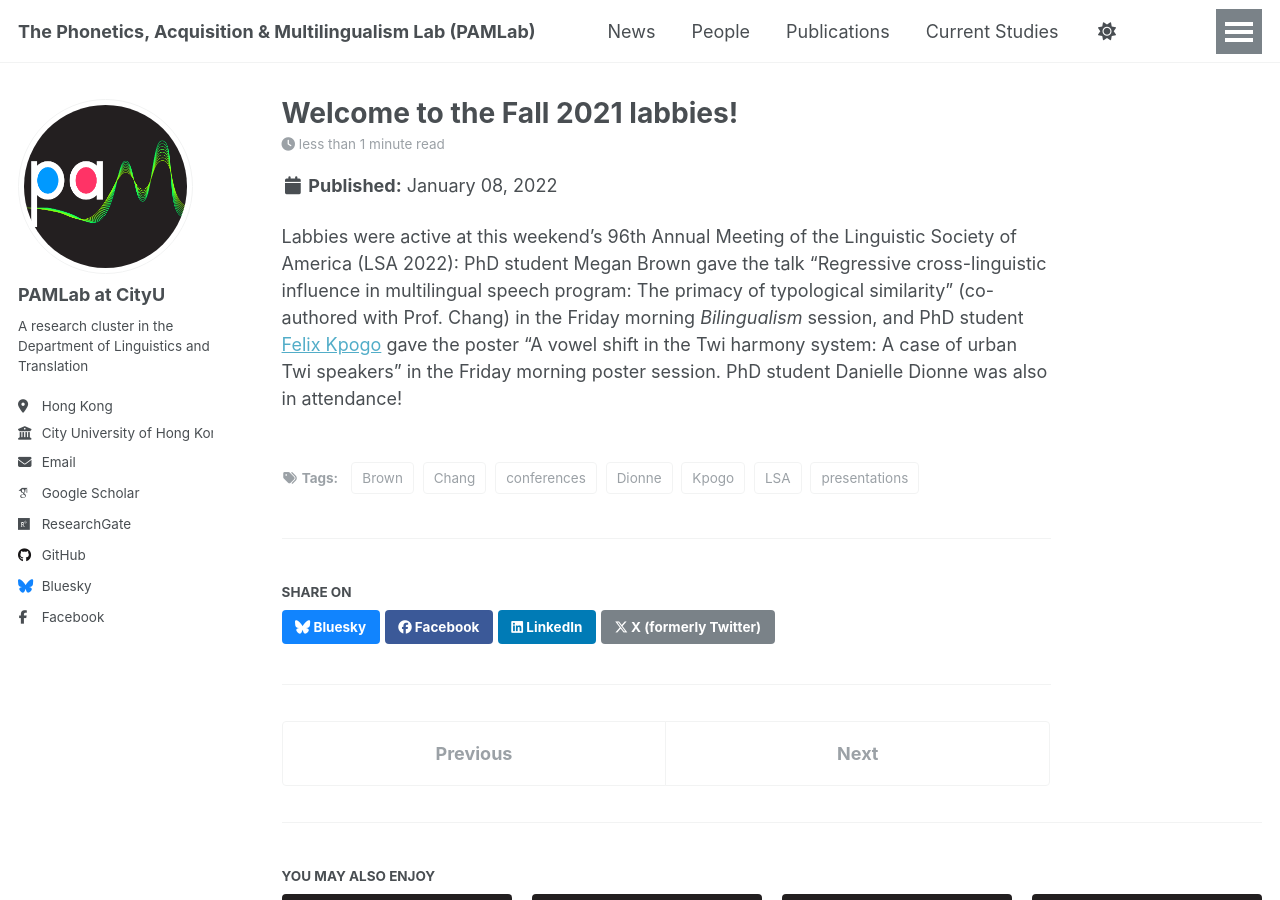
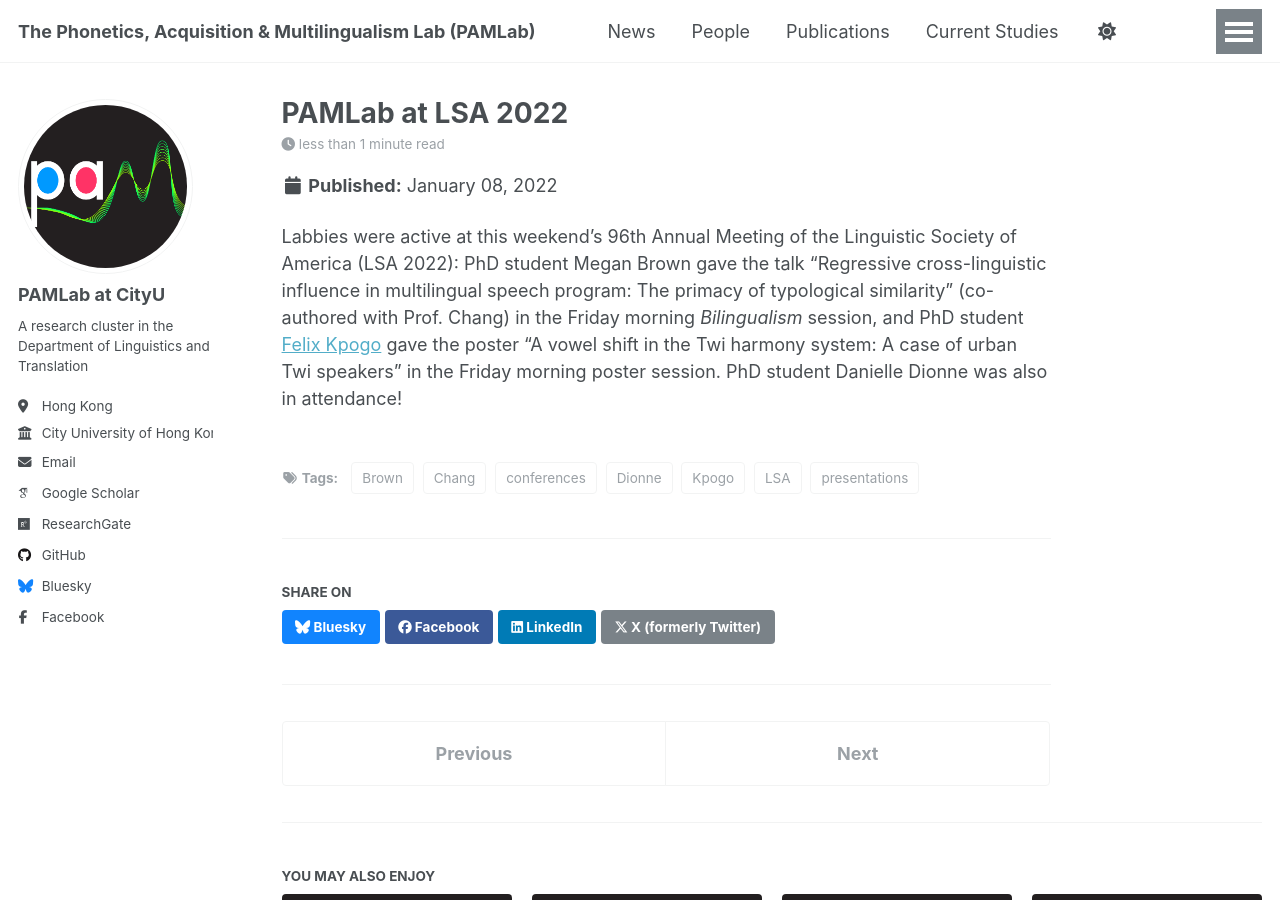
Before and after one commit to thepamlab/thepamlab.github.io, a Jekyll site: the page built from _posts/2022-01-08-blog-post-1.md, in a window 1280 px wide and 900 px high. Built offline with Jekyll 4.4.1, drawn with Linux system fonts in a browser that asks for light colours; some web fonts are replaced; a script that is not in the unit is left out.

Commit message:
Update 2022-01-08-blog-post-1.md

```diff
--- a/_posts/2022-01-08-blog-post-1.md
+++ b/_posts/2022-01-08-blog-post-1.md
@@ -1,5 +1,5 @@
 ---
-title: 'Welcome to the Fall 2021 labbies!'
+title: 'PAMLab at LSA 2022'
 date: 2022-01-08
 permalink: /posts/2022/01/blog-post-1/
 tags:
```
